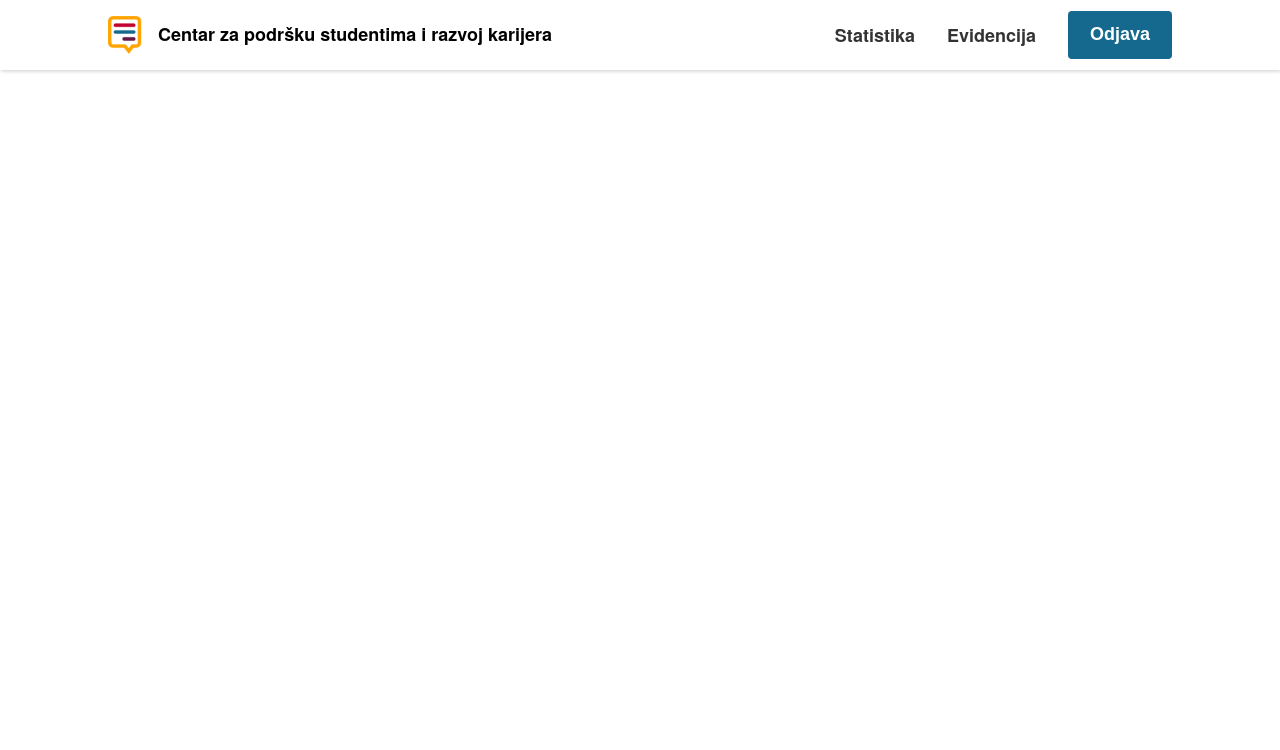
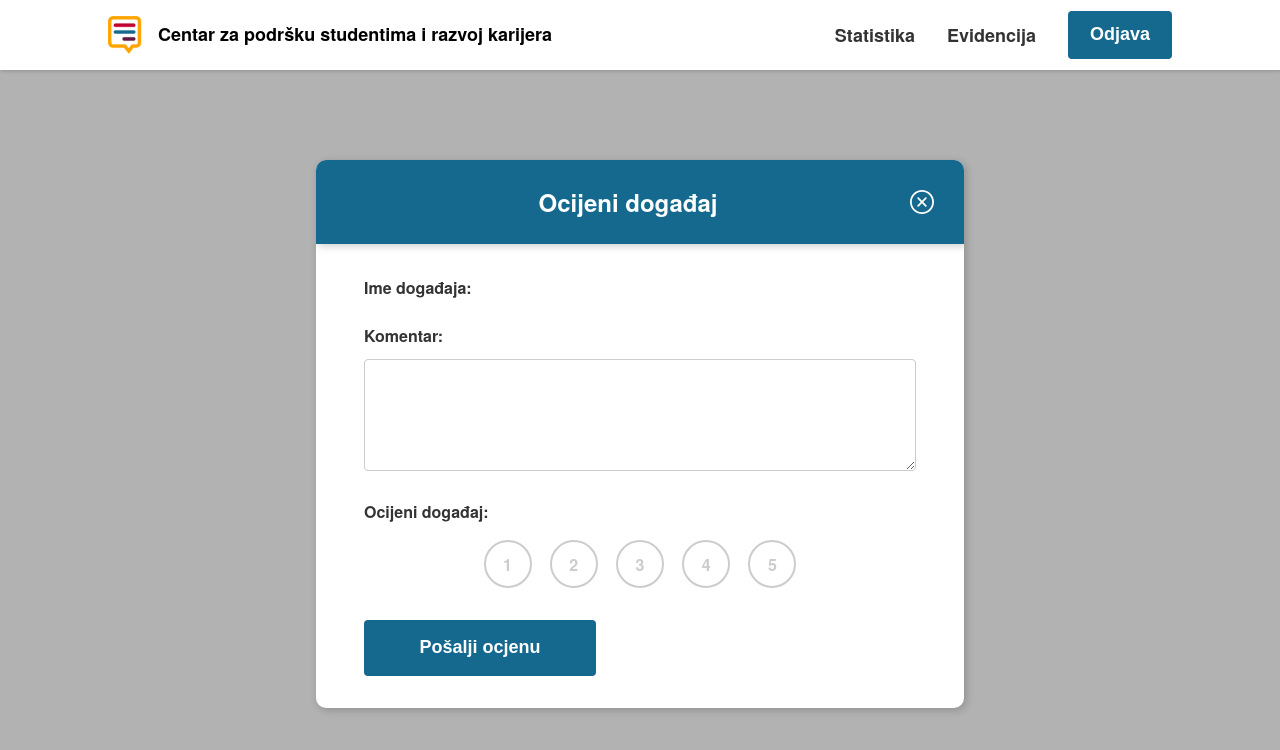
Before and after one commit to DnameZ/TeamProject, a React (Create React App) app: page / in a window 1280 px wide. Shown: the top 750 px of the page. Built offline with nearby package versions, Linux system fonts and the light colour scheme.

Commit message:
Added rating Func

```diff
--- a/src/App.js
+++ b/src/App.js
@@ -7,9 +7,11 @@ import Login from './pages/Login/Login';
 import Events from './pages/Events/Events';
 import Records from './pages/Records/Records';
 import Statistics from './pages/Statistics/Statistics';
+
 // components
 import { Main } from './lib/styles/generalStyles';
 import Header from './components/Header/Header';
+import Rate from './components/RateEventModal/RateEventModal';
 
 function App() {
   const location = useLocation();
@@ -23,6 +25,7 @@ function App() {
   return (
     <>
       {path !== '/login' ? <Header /> : null}
+      <Rate />
       <Main>
         <Route path="/login" component={Login} />
         <Route path="/events" component={Events} />
--- a/src/api/event.js
+++ b/src/api/event.js
@@ -1,3 +1,5 @@
+import apiOrigin from './api';
+
 // export const createEvent = (event, authToken) => {
 //   return fetch(`${apiOrigin}/api/event`, {
 //     method: 'POST',
@@ -53,5 +55,5 @@ export const rateEvent = (review, id, authToken) => {
       'auth-token': authToken,
     },
     body: JSON.stringify(review),
-  }).then((res) => res.json());
+  }).then((res) => res);
 };
--- a/src/components/RateEventModal/RateEventModal.js
+++ b/src/components/RateEventModal/RateEventModal.js
@@ -3,6 +3,7 @@ import React, { useState } from 'react';
 // components
 import Modal from '../Modal/Modal';
 import { PrimaryButton } from '../../lib/styles/generalStyles';
+import { rateEvent } from '../../api/event';
 
 // style
 import {
@@ -18,6 +19,20 @@ import { TextArea } from '../../lib/styles/generalStyles';
 
 const RateEventModal = (props) => {
   const [selectedGrade, setSelectedGrade] = useState(0);
+  const [value, setValue] = useState('');
+
+  const review = { comment: value, rating: selectedGrade };
+  const authToken =
+    'eyJhbGciOiJIUzI1NiIsInR5cCI6IkpXVCJ9.eyJfaWQiOiJlZTQzZDQ2MS1iOWI3LTRhNjctODA0Zi05NWIxMTBiZDZjZDciLCJ0aW1lIjoiMjAyMS0wNi0wOFQyMDo0NjowOC43NjNaIiwiaWF0IjoxNjIzMTg1MTY4fQ.IPMpWZPEmbnm0tIn2QPjxDfncsYD8ju_pkG6qa4jo1U';
+  const id = '153f16cb-48f9-4293-aff9-3436d9d0417c';
+
+  const SendData = () => {
+    rateEvent(review, id, authToken);
+  };
+
+  const handleChange = (event) => {
+    setValue(event.target.value);
+  };
 
   return (
     <Modal title="Ocijeni događaj">
@@ -29,7 +44,7 @@ const RateEventModal = (props) => {
 
         <ContentRow>
           <RowTitle>Komentar:</RowTitle>
-          <TextArea></TextArea>
+          <TextArea value={value} onChange={handleChange}></TextArea>
         </ContentRow>
 
         <ContentRow>
@@ -62,7 +77,11 @@ const RateEventModal = (props) => {
             </Grade>
           </RowGrades>
         </ContentRow>
-        <PrimaryButton type="modal/card" text="Pošalji ocjenu" />
+        <PrimaryButton
+          onClick={SendData}
+          type="modal/card"
+          text="Pošalji ocjenu"
+        />
       </ContentWrapper>
     </Modal>
   );
```
